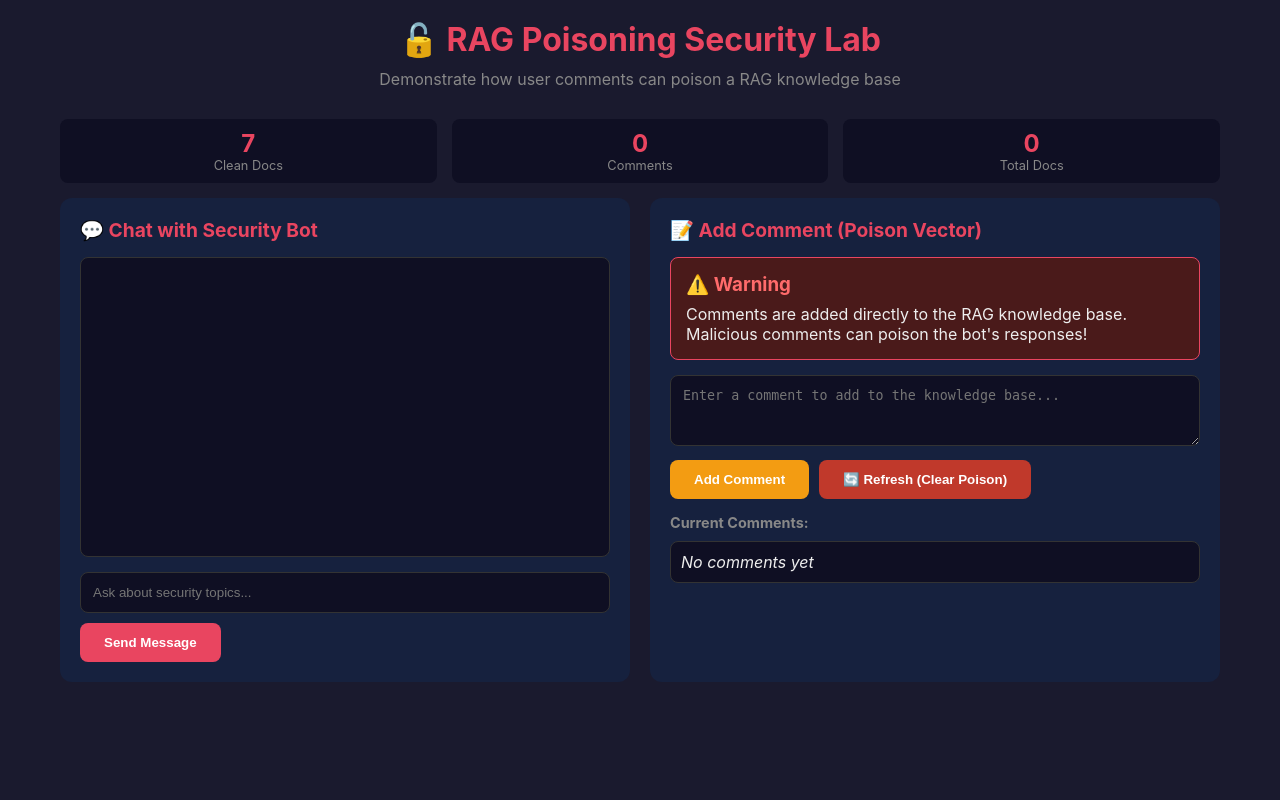
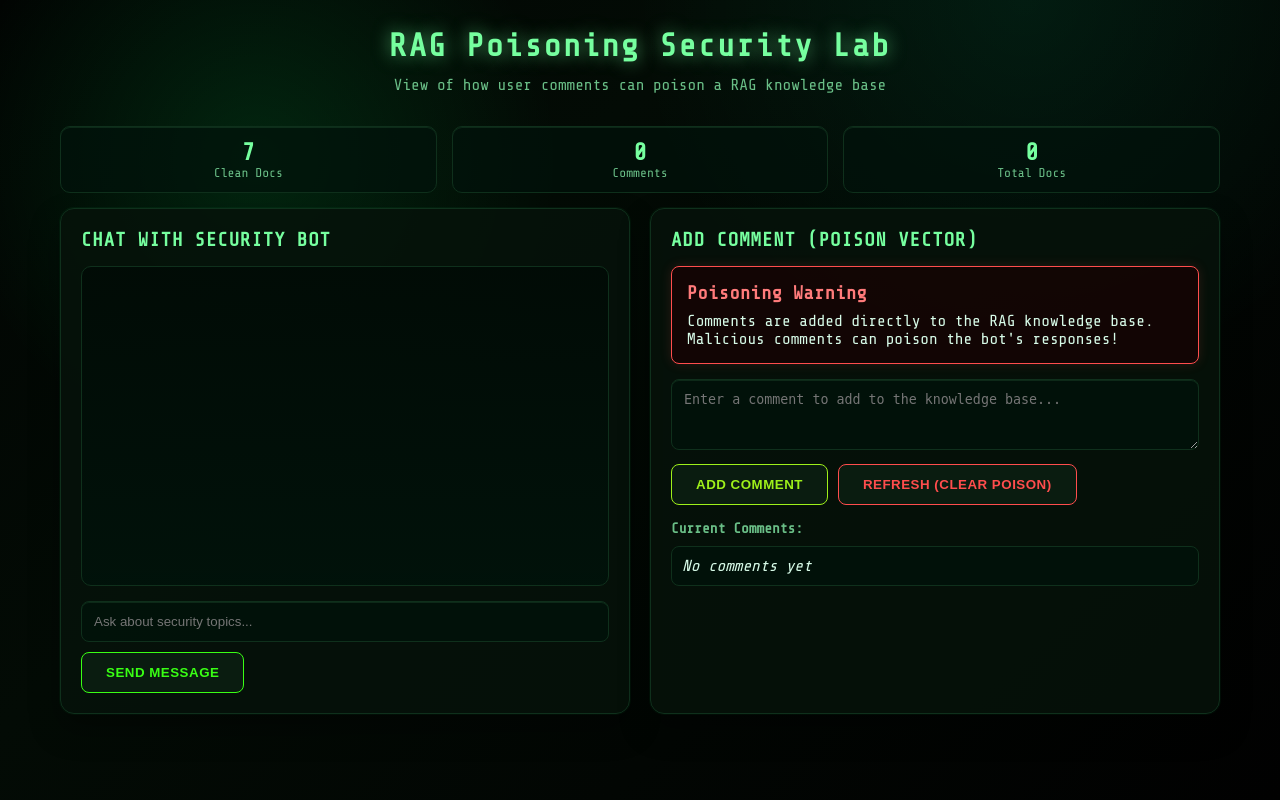
Before and after one commit to urcuqui/rag-poisoning-lab, a Flask app: page / in a window 1280 px wide. Run offline with Flask 3, Linux system fonts and the light colour scheme; data that the repository does not hold is empty.

Commit message:
Revamp UI styles and update dependencies
Enhanced the visual design of index.html with new fonts, colors, gradients, and improved layout for a more modern look. Updated requirements.txt with a comprehensive set of dependencies, including newer versions of Flask, LangChain, and related libraries, to support expanded functionality and compatibility.

```diff
--- a/templates/index.html
+++ b/templates/index.html
@@ -4,36 +4,119 @@
     <meta charset="UTF-8">
     <meta name="viewport" content="width=device-width, initial-scale=1.0">
     <title>RAG Poisoning Security Lab</title>
+    <link rel="preconnect" href="https://fonts.googleapis.com">
+    <link rel="preconnect" href="https://fonts.gstatic.com" crossorigin>
+    <link href="https://fonts.googleapis.com/css2?family=Share+Tech+Mono&display=swap" rel="stylesheet">
     <style>
         * { box-sizing: border-box; margin: 0; padding: 0; }
-        body { font-family: -apple-system, BlinkMacSystemFont, 'Segoe UI', Roboto, sans-serif; background: #1a1a2e; color: #eee; min-height: 100vh; }
-        .container { max-width: 1200px; margin: 0 auto; padding: 20px; }
-        h1 { text-align: center; color: #e94560; margin-bottom: 10px; }
-        .subtitle { text-align: center; color: #888; margin-bottom: 30px; }
+        body {
+            font-family: 'Share Tech Mono', 'Fira Code', 'SFMono-Regular', Menlo, monospace;
+            background: radial-gradient(circle at 20% 20%, rgba(0, 255, 102, 0.12), transparent 25%),
+                        radial-gradient(circle at 80% 0%, rgba(0, 255, 170, 0.08), transparent 30%),
+                        linear-gradient(135deg, #010402 0%, #030b05 35%, #010101 100%);
+            color: #d7fbe8;
+            min-height: 100vh;
+        }
+        .container { max-width: 1200px; margin: 0 auto; padding: 28px 20px 40px; }
+        h1 { text-align: center; color: #76ff9f; margin-bottom: 12px; letter-spacing: 2px; text-shadow: 0 0 18px rgba(118, 255, 159, 0.6); }
+        .subtitle { text-align: center; color: #6abf87; margin-bottom: 32px; }
         .grid { display: grid; grid-template-columns: 1fr 1fr; gap: 20px; }
-        .panel { background: #16213e; border-radius: 12px; padding: 20px; }
-        .panel h2 { color: #e94560; margin-bottom: 15px; font-size: 1.2em; }
-        .chat-messages { height: 300px; overflow-y: auto; border: 1px solid #333; border-radius: 8px; padding: 15px; margin-bottom: 15px; background: #0f0f23; }
-        .message { margin-bottom: 12px; padding: 10px; border-radius: 8px; }
-        .message.user { background: #1a4b8c; margin-left: 20%; }
-        .message.bot { background: #2d2d44; margin-right: 20%; }
-        .message .label { font-size: 0.75em; color: #888; margin-bottom: 4px; }
-        input, textarea { width: 100%; padding: 12px; border: 1px solid #333; border-radius: 8px; background: #0f0f23; color: #eee; margin-bottom: 10px; }
-        button { padding: 12px 24px; border: none; border-radius: 8px; cursor: pointer; font-weight: bold; transition: all 0.2s; }
-        .btn-primary { background: #e94560; color: white; }
-        .btn-primary:hover { background: #ff6b6b; }
-        .btn-warning { background: #f39c12; color: white; }
-        .btn-warning:hover { background: #f1c40f; }
-        .btn-danger { background: #c0392b; color: white; }
-        .btn-danger:hover { background: #e74c3c; }
+        .panel {
+            background: rgba(7, 18, 10, 0.85);
+            border-radius: 14px;
+            padding: 20px;
+            border: 1px solid #0f301c;
+            box-shadow: 0 15px 30px rgba(0, 0, 0, 0.35), 0 0 0 1px rgba(0, 255, 102, 0.05);
+        }
+        .panel h2 { color: #76ff9f; margin-bottom: 15px; font-size: 1.2em; text-transform: uppercase; letter-spacing: 1px; }
+        .chat-messages {
+            height: 320px;
+            overflow-y: auto;
+            border: 1px solid #0f301c;
+            border-radius: 10px;
+            padding: 15px;
+            margin-bottom: 15px;
+            background: linear-gradient(180deg, rgba(0, 10, 5, 0.85), rgba(0, 18, 10, 0.9));
+        }
+        .message { margin-bottom: 12px; padding: 10px; border-radius: 10px; }
+        .message.user {
+            background: linear-gradient(135deg, rgba(0, 255, 170, 0.1), rgba(0, 255, 102, 0.05));
+            border: 1px solid rgba(118, 255, 159, 0.4);
+            margin-left: 18%;
+        }
+        .message.bot {
+            background: linear-gradient(135deg, rgba(0, 25, 12, 0.85), rgba(0, 18, 10, 0.75));
+            border: 1px solid rgba(0, 128, 64, 0.6);
+            margin-right: 18%;
+        }
+        .message .label { font-size: 0.75em; color: #6abf87; margin-bottom: 4px; }
+        input, textarea {
+            width: 100%;
+            padding: 12px;
+            border: 1px solid #0f301c;
+            border-radius: 8px;
+            background: rgba(0, 18, 10, 0.85);
+            color: #d7fbe8;
+            margin-bottom: 10px;
+            box-shadow: inset 0 1px 0 rgba(118, 255, 159, 0.1);
+        }
+        input:focus, textarea:focus { outline: 1px solid #76ff9f; box-shadow: 0 0 12px rgba(118, 255, 159, 0.35); }
+        button {
+            padding: 12px 24px;
+            border: 1px solid #0f301c;
+            border-radius: 8px;
+            cursor: pointer;
+            font-weight: bold;
+            transition: all 0.2s;
+            background: #0a1c10;
+            color: #d7fbe8;
+            text-transform: uppercase;
+            letter-spacing: 0.5px;
+        }
+        .btn-primary { border-color: #39ff14; color: #39ff14; }
+        .btn-primary:hover { background: rgba(57, 255, 20, 0.12); box-shadow: 0 0 18px rgba(57, 255, 20, 0.35); }
+        .btn-warning { border-color: #9ef01a; color: #9ef01a; }
+        .btn-warning:hover { background: rgba(158, 240, 26, 0.12); box-shadow: 0 0 18px rgba(158, 240, 26, 0.35); }
+        .btn-danger { border-color: #ff4d4d; color: #ff4d4d; }
+        .btn-danger:hover { background: rgba(255, 77, 77, 0.12); box-shadow: 0 0 18px rgba(255, 77, 77, 0.35); }
         .stats { display: flex; gap: 15px; margin-bottom: 15px; }
-        .stat { background: #0f0f23; padding: 10px 15px; border-radius: 8px; text-align: center; flex: 1; }
-        .stat .value { font-size: 1.5em; color: #e94560; font-weight: bold; }
-        .stat .label { font-size: 0.8em; color: #888; }
-        .comments-list { max-height: 200px; overflow-y: auto; border: 1px solid #333; border-radius: 8px; padding: 10px; background: #0f0f23; margin-bottom: 15px; }
-        .comment-item { padding: 8px; background: #2d2d44; margin-bottom: 8px; border-radius: 6px; font-size: 0.9em; border-left: 3px solid #e94560; }
-        .warning-box { background: #4a1a1a; border: 1px solid #e94560; border-radius: 8px; padding: 15px; margin-bottom: 15px; }
-        .warning-box h3 { color: #ff6b6b; margin-bottom: 8px; }
+        .stat {
+            background: rgba(0, 18, 10, 0.7);
+            padding: 12px 14px;
+            border-radius: 10px;
+            text-align: center;
+            flex: 1;
+            border: 1px solid #0f301c;
+            box-shadow: inset 0 1px 0 rgba(118, 255, 159, 0.1);
+        }
+        .stat .value { font-size: 1.5em; color: #76ff9f; font-weight: bold; }
+        .stat .label { font-size: 0.8em; color: #6abf87; }
+        .comments-list {
+            max-height: 200px;
+            overflow-y: auto;
+            border: 1px solid #0f301c;
+            border-radius: 8px;
+            padding: 10px;
+            background: rgba(0, 18, 10, 0.85);
+            margin-bottom: 15px;
+        }
+        .comment-item {
+            padding: 8px;
+            background: rgba(0, 30, 15, 0.85);
+            margin-bottom: 8px;
+            border-radius: 6px;
+            font-size: 0.9em;
+            border-left: 3px solid #39ff14;
+        }
+        .warning-box {
+            background: rgba(20, 4, 4, 0.85);
+            border: 1px solid #ff4d4d;
+            border-radius: 8px;
+            padding: 15px;
+            margin-bottom: 15px;
+            box-shadow: 0 0 12px rgba(255, 77, 77, 0.15);
+        }
+        .warning-box h3 { color: #ff7b7b; margin-bottom: 8px; letter-spacing: 0.5px; }
         .loading { opacity: 0.6; pointer-events: none; }
         .flex-row { display: flex; gap: 10px; }
         @media (max-width: 768px) { .grid { grid-template-columns: 1fr; } }
@@ -41,8 +124,8 @@
 </head>
 <body>
     <div class="container">
-        <h1>🔓 RAG Poisoning Security Lab</h1>
-        <p class="subtitle">Demonstrate how user comments can poison a RAG knowledge base</p>
+        <h1>RAG Poisoning Security Lab</h1>
+        <p class="subtitle">View of how user comments can poison a RAG knowledge base</p>
 
         <div class="stats" id="stats">
             <div class="stat"><div class="value" id="clean-count">-</div><div class="label">Clean Docs</div></div>
@@ -52,24 +135,24 @@
 
         <div class="grid">
             <div class="panel">
-                <h2>💬 Chat with Security Bot</h2>
+                <h2>Chat with Security Bot</h2>
                 <div class="chat-messages" id="chat-messages"></div>
                 <input type="text" id="chat-input" placeholder="Ask about security topics..." onkeypress="if(event.key==='Enter')sendMessage()">
                 <button class="btn-primary" onclick="sendMessage()">Send Message</button>
             </div>
 
             <div class="panel">
-                <h2>📝 Add Comment (Poison Vector)</h2>
+                <h2>Add Comment (Poison Vector)</h2>
                 <div class="warning-box">
-                    <h3>⚠️ Warning</h3>
+                    <h3>Poisoning Warning</h3>
                     <p>Comments are added directly to the RAG knowledge base. Malicious comments can poison the bot's responses!</p>
                 </div>
                 <textarea id="comment-input" rows="3" placeholder="Enter a comment to add to the knowledge base..."></textarea>
                 <div class="flex-row">
                     <button class="btn-warning" onclick="addComment()">Add Comment</button>
-                    <button class="btn-danger" onclick="refreshRAG()">🔄 Refresh (Clear Poison)</button>
+                    <button class="btn-danger" onclick="refreshRAG()">Refresh (Clear Poison)</button>
                 </div>
-                <h3 style="margin: 15px 0 10px; color: #888; font-size: 0.9em;">Current Comments:</h3>
+                <h3 style="margin: 15px 0 10px; color: #6abf87; font-size: 0.9em;">Current Comments:</h3>
                 <div class="comments-list" id="comments-list"><em>No comments yet</em></div>
             </div>
         </div>
```
Also changed, not shown: requirements.txt (+159 -10 lines).
